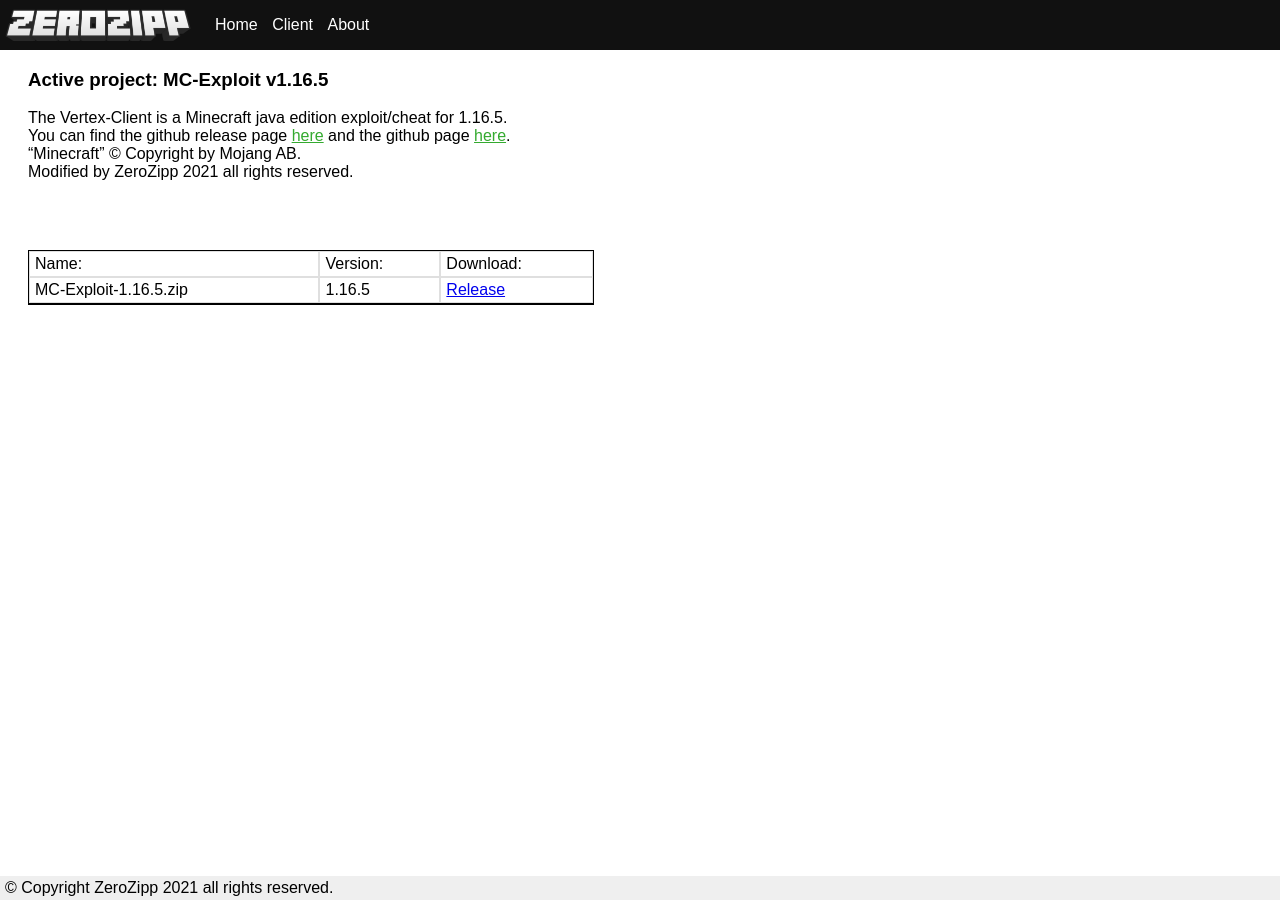
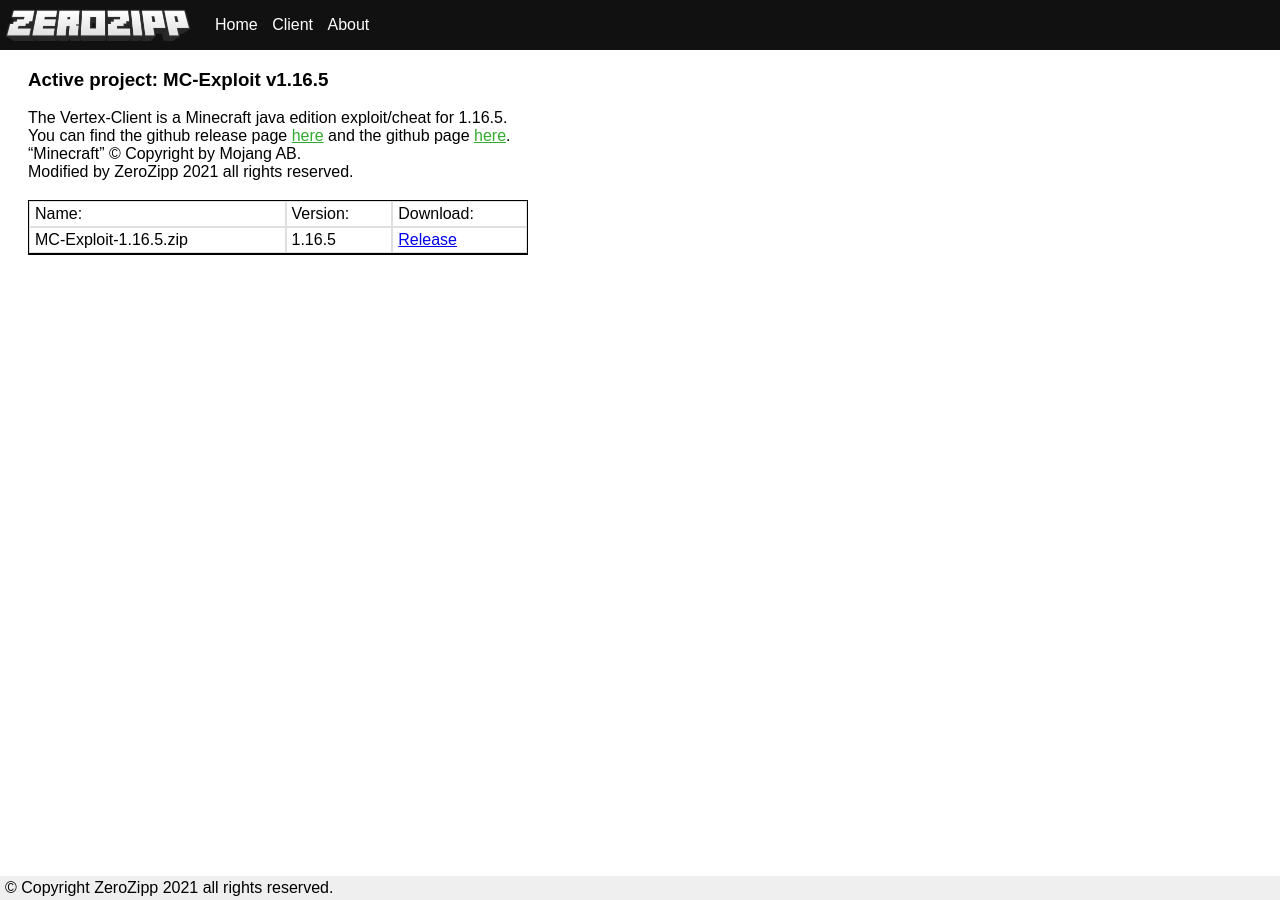
Before and after one commit to ZeroZipp/zerozipp.github.io, a Jekyll site: the page built from client/index.md, in a window 1280 px wide. Built offline with Jekyll 4.4.1, drawn with Linux system fonts in a browser that asks for light colours; our own code applies the rules of GitHub Pages for plain Markdown files.

Commit message:
Update index.md

```diff
--- a/client/index.md
+++ b/client/index.md
@@ -3,7 +3,7 @@
 You can find the github release page <a class="link" href="https://github.com/ZeroZipp/Vetex-Client/releases">here</a> and the github page <a class="link" href="https://github.com/ZeroZipp/Vetex-Client">here</a>.<br>
 "Minecraft" © Copyright by Mojang AB.<br>
 Modified by ZeroZipp 2021 all rights reserved.<br>
-<table style="top: 200px; width: 566px" class="downloads">
+<table style="top: 150px; width: 500px" class="downloads">
   <tr>
     <th class="list">Name:</th>
     <th class="list">Version:</th>
```
